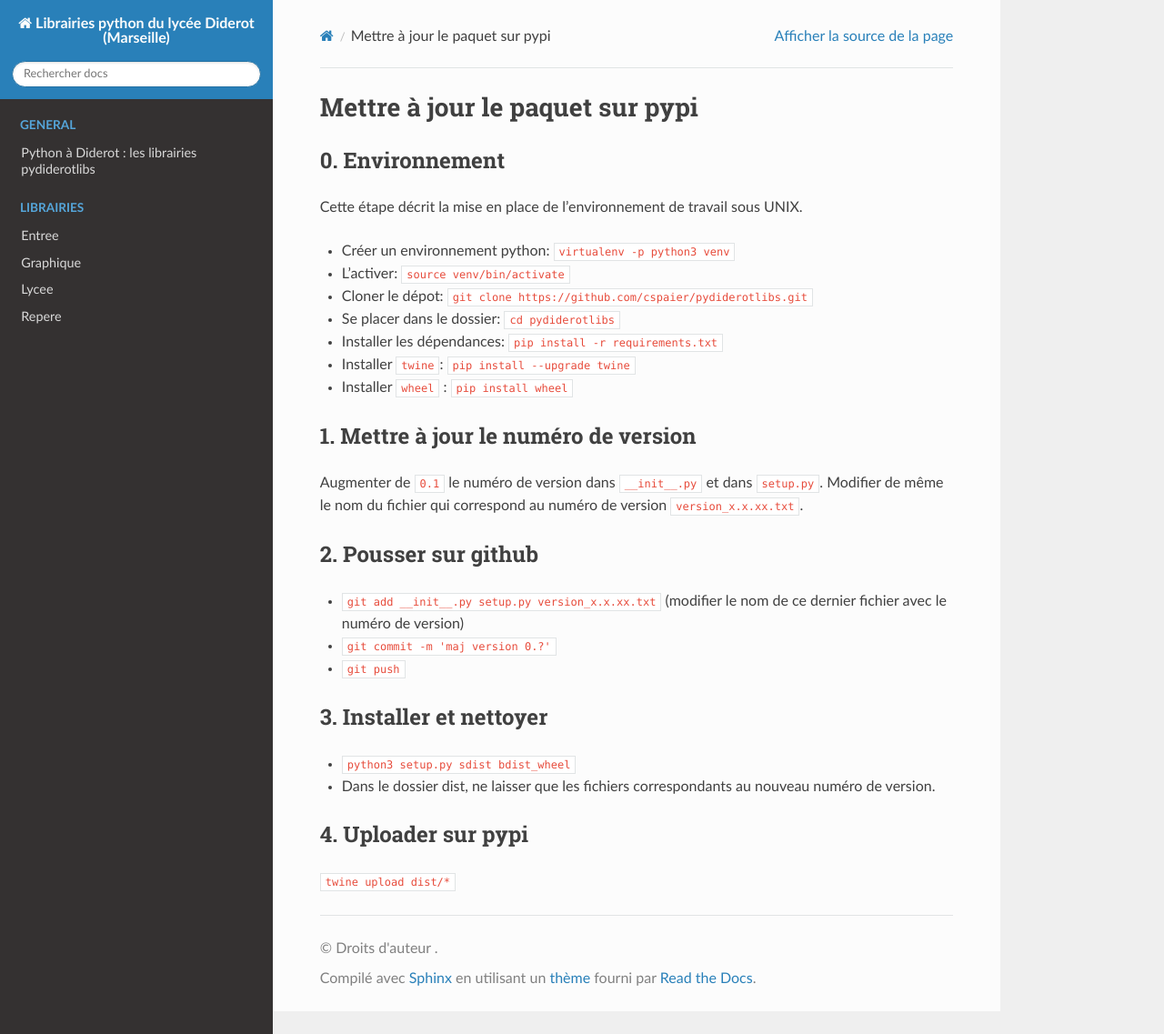
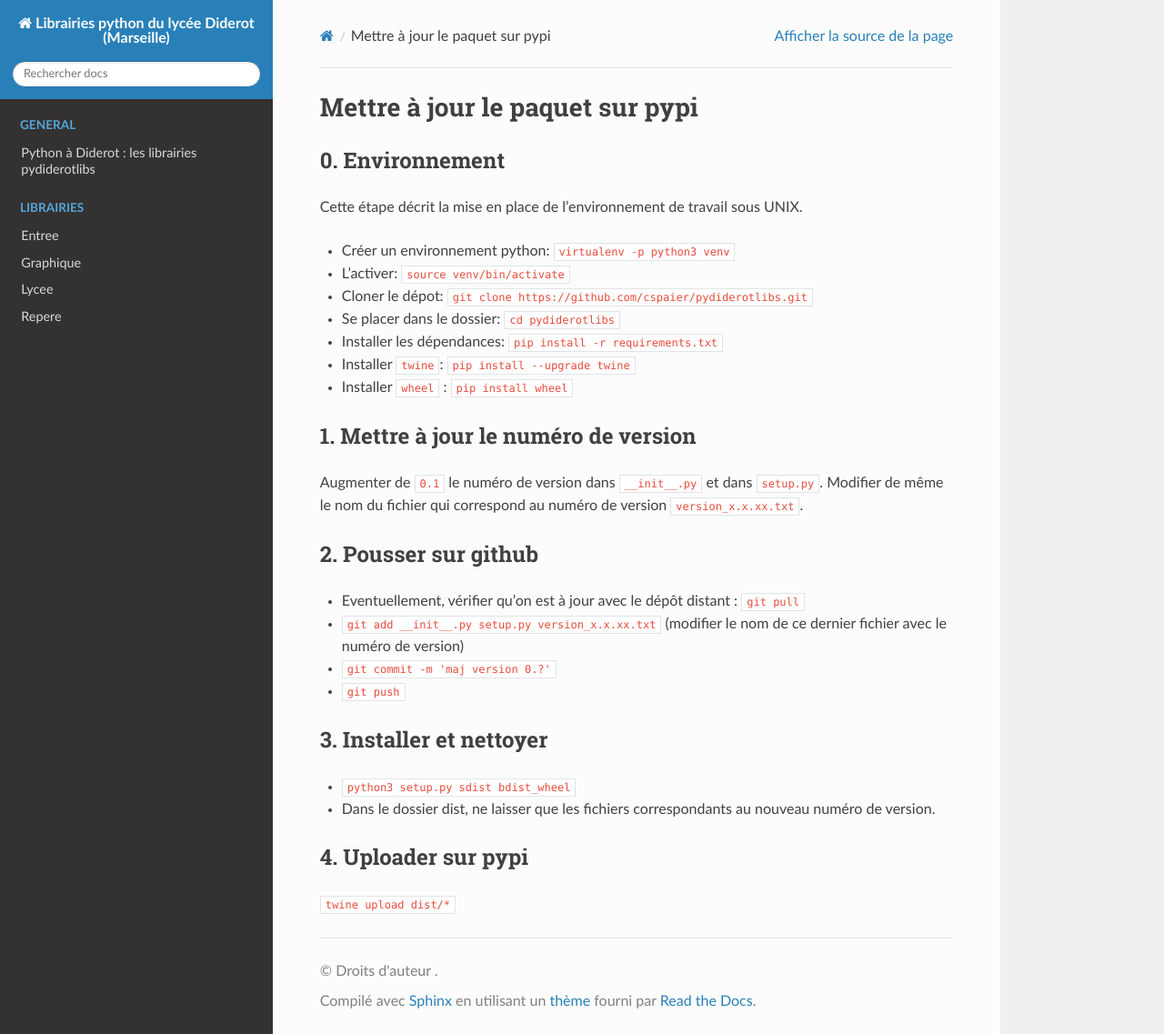
Before and after one commit to Pydiderot/pydiderotlibs, a Sphinx documentation site: the page built from docs/maj_pypi.md, in a window 1280 px wide and 1137 px high. Shown: the whole window at 91% size. Built offline with Sphinx 7.4.7 and the Read the Docs theme 2.0.0, drawn with Linux system fonts in a browser that asks for light colours.

Commit message:
modif doc maj_pypi.md

```diff
--- a/docs/maj_pypi.md
+++ b/docs/maj_pypi.md
@@ -18,6 +18,7 @@ Augmenter de `0.1` le numéro de version dans `__init__.py` et dans `setup.py`.
 Modifier de même le nom du fichier qui correspond au numéro de version `version_x.x.xx.txt`.
 
 ## 2. Pousser sur github
+- Eventuellement, vérifier qu'on est à jour avec le dépôt distant : `git pull`
 - `git add __init__.py setup.py version_x.x.xx.txt` (modifier le nom de ce dernier fichier avec le numéro de version)
 - `git commit -m 'maj version 0.?'`
 - `git push`
```
